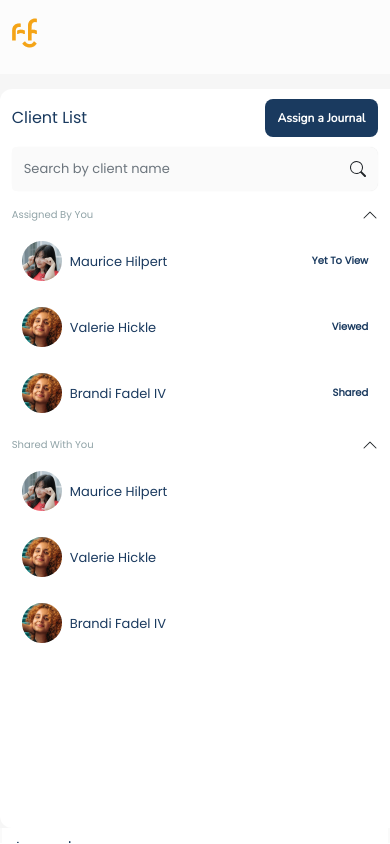
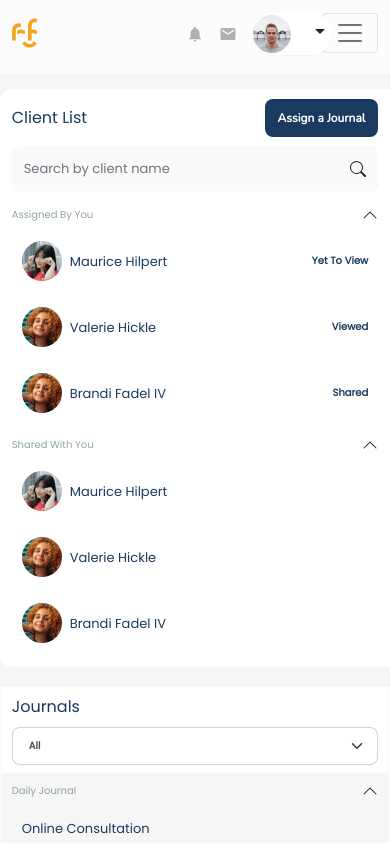
Before and after one commit to Jadoon9/cheerful-react, a React (Create React App) app: page /journal in a window 390 px wide. Both pictures are taken after typing "name@example.com", "Sample123" into the empty fields and a click on the button "Sign In". Built offline with nearby package versions, Linux system fonts and the light colour scheme.

Commit message:
fixed responsiveness

```diff
--- a/src/components/Client/Client.jsx
+++ b/src/components/Client/Client.jsx
@@ -18,7 +18,7 @@ const Client = ({
   selectedClient,
 }) => {
   return (
-    <div className="col-md-3 client-list">
+    <div className="col-md-4 col-lg-3 client-list">
       <div className="client-list-top d-flex justify-content-between align-items-center">
         <h5 className="m-0">Client List</h5>
         <Button
@@ -33,7 +33,7 @@ const Client = ({
       <ClientAccordian
         data={clientAccordianDetails1}
         header="Assigned By You"
-        id="one"
+        id="onee1"
         setSelectedClient={setSelectedClient}
         selectedClient={selectedClient}
       />
--- a/src/components/Client/ClientAccordian.jsx
+++ b/src/components/Client/ClientAccordian.jsx
@@ -8,7 +8,6 @@ const ClientAccordian = ({
   setSelectedClient,
   selectedClient,
 }) => {
-  console.log(id, "dasd");
   return (
     <div className="mb-3">
       <div class="accordion" id="accordionExample">
--- a/src/components/Common/Modal.jsx
+++ b/src/components/Common/Modal.jsx
@@ -72,7 +72,7 @@ function Modall({ openModal, handleClose }) {
           </div>
           <InputField iconStart={BsSearch} />
 
-          <div className="row">
+          <div className="row modal-items">
             {modalCardData.map((item) => {
               return (
                 <div className="col-md-6 g-3">
--- a/src/components/Common/Navbar.jsx
+++ b/src/components/Common/Navbar.jsx
@@ -20,7 +20,7 @@ const Navbar = ({ setIsLoggedIn }) => {
 
   return (
     <div className="header">
-      <nav class="navbar navbar-expand-sm">
+      <nav class="navbar navbar-expand-lg navbar-light">
         <div class="container-fluid">
           <div class="navbar-brand" onClick={() => navigate("/journal")}>
             <img src={logo} alt="logo" />
@@ -51,7 +51,7 @@ const Navbar = ({ setIsLoggedIn }) => {
                 );
               })}
             </ul>
-            <div class="d-flex align-items-center my-2 my-lg-0 nav-right">
+            <div class="my-2 d-none d-lg-block nav-right">
               <MdNotifications />
               <MdEmail />
               <div class="btn-group">
@@ -82,6 +82,36 @@ const Navbar = ({ setIsLoggedIn }) => {
               </div>
             </div>
           </div>
+          <div class="my-2 d-lg-none nav-right">
+            <MdNotifications />
+            <MdEmail />
+            <div class="btn-group">
+              <button
+                type="button"
+                class="btn dropdown-toggle"
+                data-bs-toggle="dropdown"
+                aria-expanded="true"
+              >
+                <img src={userImage} alt="" />
+              </button>
+              <ul class="dropdown-menu dropdown-menu-end">
+                <li>
+                  <button
+                    style={{ color: "red" }}
+                    class="dropdown-item"
+                    type="button"
+                    onClick={() => {
+                      setIsLoggedIn(false);
+                      localStorage.clear();
+                      navigate("/login");
+                    }}
+                  >
+                    Logout
+                  </button>
+                </li>
+              </ul>
+            </div>
+          </div>
         </div>
       </nav>
     </div>
--- a/src/components/Journals/JournalDetails.jsx
+++ b/src/components/Journals/JournalDetails.jsx
@@ -6,15 +6,15 @@ import clientImage1 from "../..//assets/images/Ellipse 352.png";
 
 const JournalDetails = () => {
   return (
-    <div className="col-md-6 morning-journal">
-      <div className="d-flex justify-content-between align-items-center morning-journal-top">
+    <div className="col-md-4 col-lg-6 morning-journal">
+      <div className="d-flex justify-content-between align-items-center flex-wrap morning-journal-top">
         <div className="d-flex gap-2 align-items-center">
           <div className="p-1 d-flex align-items-center justify-content-center carrot-left">
             <MdArrowBackIos />
           </div>
           <h5>Morning Journal Entry</h5>
         </div>
-        <div className="d-flex gap-2">
+        <div className="d-flex gap-2 button-group">
           <Button text="Message" bgcolor="#F3F8F4" color="#1E5542" />
           <Button text="Schedule a Session" bgcolor="#1A3A5F" color="white" />
         </div>
--- a/src/components/Journals/Journals.jsx
+++ b/src/components/Journals/Journals.jsx
@@ -15,7 +15,7 @@ const Journals = ({
   handleShow,
 }) => {
   return (
-    <div className="col-md-3 Journals">
+    <div className="col-md-4 col-lg-3 Journals">
       <div className="Journals-top py-2">
         <h5 className="mb-2">Journals</h5>
         <select class="form-select form-select-lg" name="" id="">
--- a/src/index.css
+++ b/src/index.css
@@ -59,6 +59,9 @@ button.btn:focus {
 .header .nav-right {
   color: #afb1b0;
   gap: 20px;
+}
+.header .nav-right > * {
+  margin-left: 15px;
 }
 .header .nav-right .btn-group {
   width: 80px;
@@ -138,6 +141,9 @@ button.btn:focus {
 }
 .search-field input:focus {
   box-shadow: none;
+}
+.nav-item {
+  margin-inline: 20px;
 }
 .accordion-button:focus {
   box-shadow: none;
@@ -418,3 +424,40 @@ button.btn:focus {
   top: 50%;
   position: absolute;
 }
+@media only screen and (max-width: 991px) {
+  nav .nav-item {
+    margin-inline: 10px;
+  }
+  .header .nav-item .nav-link {
+    gap: 5px;
+    flex-direction: row !important;
+    justify-content: flex-start !important;
+  }
+  .header .navbar {
+    position: relative;
+  }
+  .header .nav-right {
+    position: absolute;
+    color: #afb1b0;
+    gap: 20px;
+    top: 0;
+    right: 15%;
+  }
+}
+@media only screen and (max-width: 767px) {
+  .main-container .client-list,
+  .main-container .Journals,
+  .main-container .morning-journal {
+    height: max-content;
+    margin-bottom: 20px;
+  }
+  .morning-journal-top .button-group {
+    width: 100%;
+    justify-content: space-between;
+    margin-block: 15px;
+  }
+  .modal-items {
+    max-height: calc(100vh - 133px);
+    overflow: scroll;
+  }
+}
--- a/src/pages/JournalPage.jsx
+++ b/src/pages/JournalPage.jsx
@@ -7,6 +7,8 @@ const JournalPage = () => {
   const [openModal, setOpenModal] = useState(false);
   const [selectedClient, setSelectedClient] = useState(null);
   const [selectedJournal, setSelectedJournal] = useState(null);
+  const [accordian1, setAccordian1] = useState(false);
+  const [accordian2, setAccordian2] = useState(false);
 
   const handleClose = () => setOpenModal(false);
   const handleShow = () => setOpenModal(true);
```
